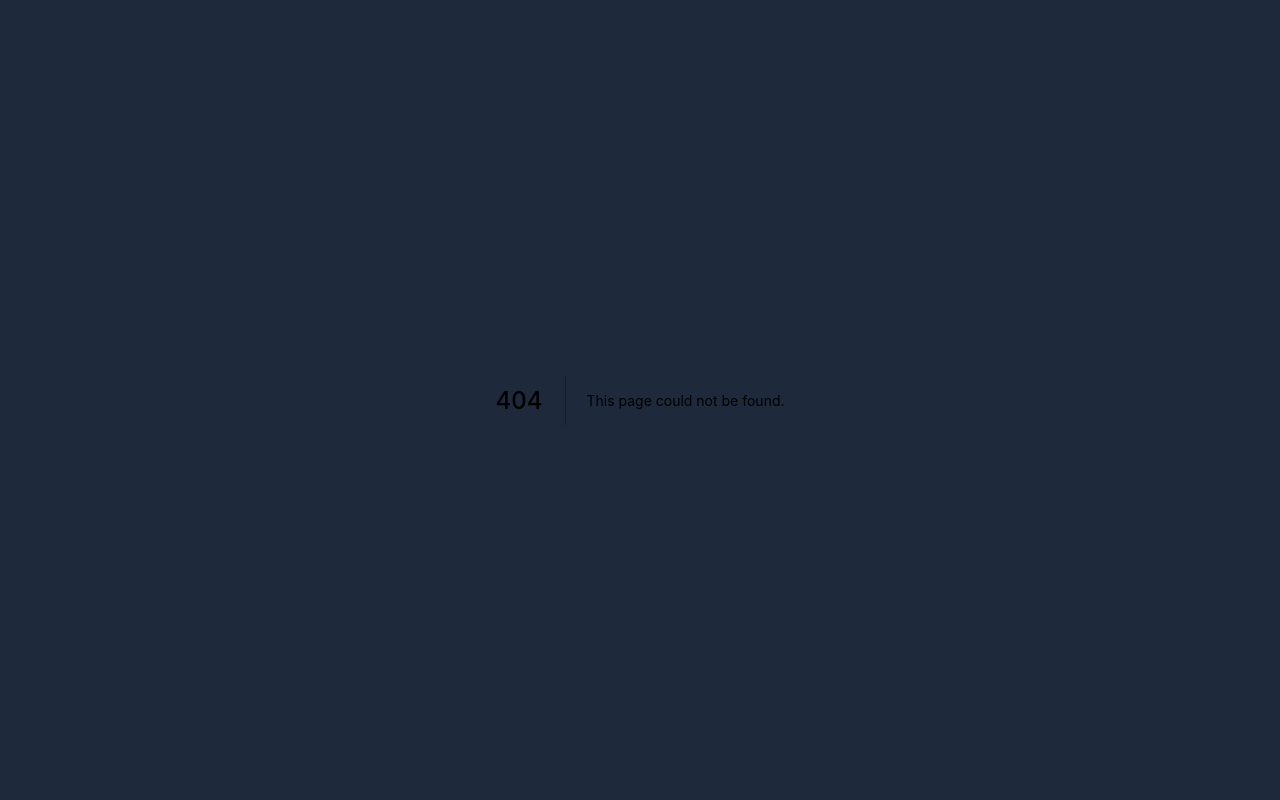
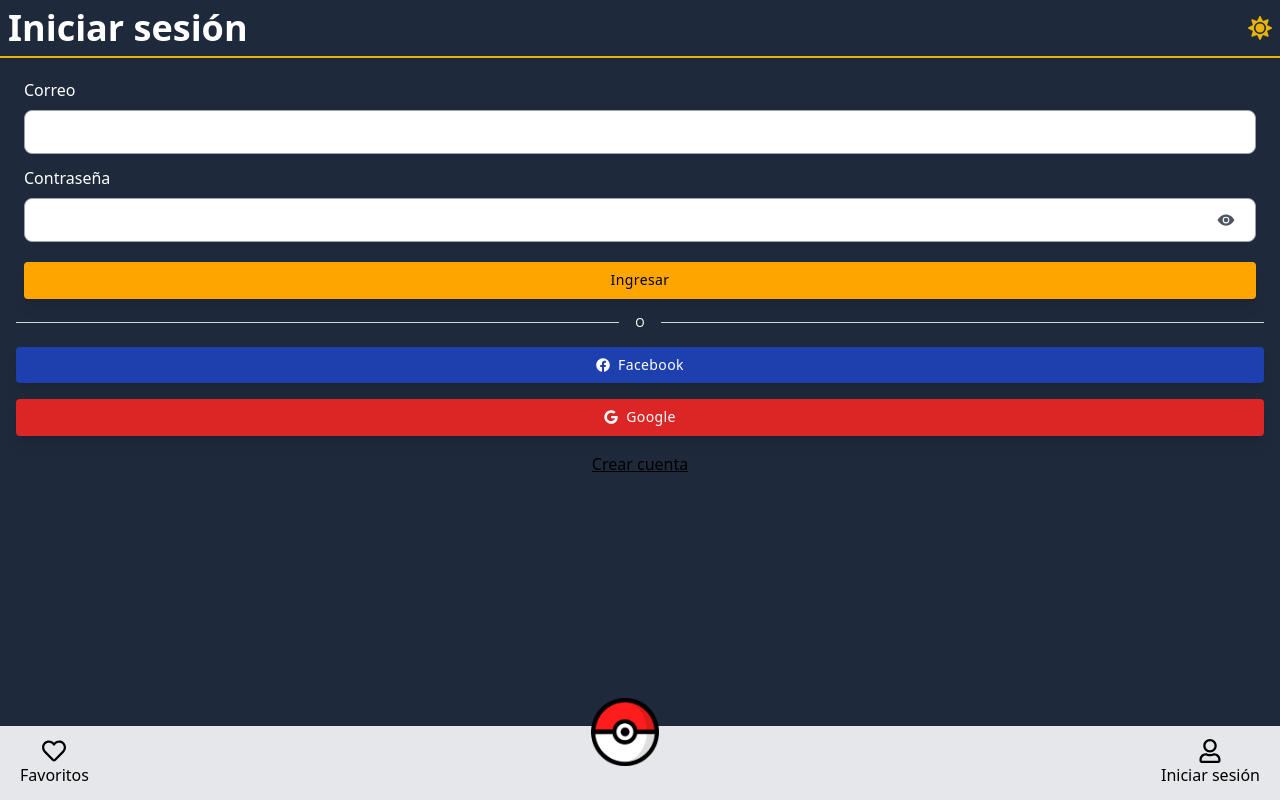
Before and after one commit to JFBJ17/Pokedex-App, a Next.js app: page /login in a window 1280 px wide. Before the commit this address had no page. Built offline with nearby package versions, Linux system fonts and the light colour scheme.

Commit message:
login and register Page

```diff
--- a/src/components/base/Navbar.tsx
+++ b/src/components/base/Navbar.tsx
@@ -3,6 +3,8 @@ import Link from 'next/link'
 import { FaRegHeart, FaRegUser } from 'react-icons/fa'
 
 export const Navbar = () => {
+  const authData = ''
+
   return (
     <nav className='bg-gray-200 fixed bottom-0 inset-x-0 z-50'>
       {/* <Image src='/Logo.png' alt='Logo' width={182} height={61} /> */}
@@ -28,10 +30,10 @@ export const Navbar = () => {
           </Link>
         </li>
         <li className='flex flex-col justify-center items-center hover:text-blue-500'>
-          <Link href='/user'>
+          <Link href={authData ? '/user' : '/login'}>
             <a className='flex flex-col justify-center items-center'>
               <FaRegUser className='text-2xl' />
-              Usuario
+              {authData ? 'Usuario' : 'Iniciar sesión'}
             </a>
           </Link>
         </li>
--- /dev/null
+++ b/src/pages/login.tsx
@@ -0,0 +1,54 @@
+import Link from 'next/link'
+import { FaFacebook, FaGoogle } from 'react-icons/fa'
+
+import { Input } from '../ui/Input'
+import { Button } from '../ui/Button'
+import { Layout } from '../layouts/Layout'
+
+export default function LoginPage () {
+  return (
+    <Layout title='Iniciar sesión'>
+      <div className='px-4 mb-28'>
+        <form className='px-2'>
+          <div className='mb-3'>
+            <Input fullWidth name='email' label='Correo' />
+          </div>
+          <div className='mb-5'>
+            <Input
+              fullWidth
+              type='password'
+              name='password'
+              label='Contraseña'
+            />
+          </div>
+          <Button text='Ingresar' fullWidth />
+        </form>
+        <div className='my-4 font-normal text-xs'>
+          <div className="text-black dark:text-white flex items-center before:mr-4 before:content-[''] before:block before:w-full before:h-[1px] before:bg-gray-300 after:ml-4 after:content-[''] after:block after:w-full after:h-[1px] after:bg-gray-300">
+            O
+          </div>
+        </div>
+
+        <div className='space-y-4'>
+          <Button
+            text='Facebook'
+            color='info'
+            endIcon={<FaFacebook />}
+            fullWidth
+          />
+          <Button
+            text='Google'
+            color='danger'
+            endIcon={<FaGoogle />}
+            fullWidth
+          />
+          <div className='flex justify-center items-center'>
+            <Link href='/register'>
+              <a className='underline'>Crear cuenta</a>
+            </Link>
+          </div>
+        </div>
+      </div>
+    </Layout>
+  )
+}
--- /dev/null
+++ b/src/pages/register.tsx
@@ -0,0 +1,47 @@
+import Link from 'next/link'
+import { Layout } from '../layouts/Layout'
+import { Button } from '../ui/Button'
+import { Input } from '../ui/Input'
+
+export default function RegisterPage () {
+  return (
+    <Layout title='Registrarse'>
+      <div className='px-4 mb-28'>
+        <form className='px-2'>
+          <div className='mb-3'>
+            <Input fullWidth name='name' label='Nombres' />
+          </div>
+          <div className='mb-3'>
+            <Input fullWidth name='surname' label='Apellidos' />
+          </div>
+          <div className='mb-3'>
+            <Input fullWidth name='email' label='Correo' />
+          </div>
+          <div className='mb-3'>
+            <Input
+              fullWidth
+              type='password'
+              name='password'
+              label='Contraseña'
+            />
+          </div>
+          <div className='mb-5'>
+            <Input
+              fullWidth
+              type='password'
+              name='verifyPassword'
+              label='Verificar contraseña'
+            />
+          </div>
+          <Button text='Ingresar' fullWidth />
+        </form>
+
+        <div className='flex justify-center items-center mt-5'>
+          <Link href='/login'>
+            <a className='underline'>Ya tengo una cuenta</a>
+          </Link>
+        </div>
+      </div>
+    </Layout>
+  )
+}
--- a/src/ui/Button.tsx
+++ b/src/ui/Button.tsx
@@ -9,7 +9,7 @@ interface Props {
   fullWidth?: boolean
   disabled?: boolean
   shape?: 'pill' | 'squart' | 'rounded'
-  color?: 'primary' | 'secondary'
+  color?: 'primary' | 'secondary' | 'info' | 'danger'
   onClick?: React.MouseEventHandler<HTMLButtonElement>
 }
 
@@ -33,14 +33,26 @@ export const Button: React.FC<Props> = ({
       variant === 'contained' && color === 'primary',
     'bg-secondary hover:bg-secondary/[.98] disabled:bg-secondary/50 text-white':
       variant === 'contained' && color === 'secondary',
+    'bg-blue-800 hover:bg-blue-700 disabled:bg-blue-800/50 text-white':
+      variant === 'contained' && color === 'info',
+    'bg-red-600 hover:bg-red-500 disabled:bg-red-600/50 text-white':
+      variant === 'contained' && color === 'danger',
     'bg-transparent hover:bg-primary-main/[.08] border border-solid border-current hover:border-current text-primary-light hover:text-primary-main':
       variant === 'outline' && color === 'primary',
     'bg-transparent hover:bg-secondary/[.08] border border-solid border-current hover:border-current text-secondary hover:text-secondary':
       variant === 'outline' && color === 'secondary',
+    'bg-transparent hover:bg-blue-800/[.08] border border-solid border-current hover:border-current text-blue-700 hover:text-blue-800':
+      variant === 'outline' && color === 'info',
+    'bg-transparent hover:bg-red-600/[.08] border border-solid border-current hover:border-current text-red-500 hover:text-red-600':
+      variant === 'outline' && color === 'danger',
     'bg-primary-light/[.3] hover:bg-primary-light/[.4] text-primary-main':
       variant === 'translucent' && color === 'primary',
     'bg-secondary/[.3] hover:bg-secondary/[.4] text-secondary':
-      variant === 'translucent' && color === 'primary',
+      variant === 'translucent' && color === 'secondary',
+    'bg-blue-800/[.3] hover:bg-blue-800/[.4] text-blue-800':
+      variant === 'translucent' && color === 'info',
+    'bg-red-600/[.3] hover:bg-red-600/[.4] text-red-600':
+      variant === 'translucent' && color === 'danger',
     'w-full': fullWidth === true,
     rounded: shape === 'rounded',
     'rounded-full': shape === 'pill',
```
Also changed, not shown: src/pages/index.tsx (+6 -15 lines).
